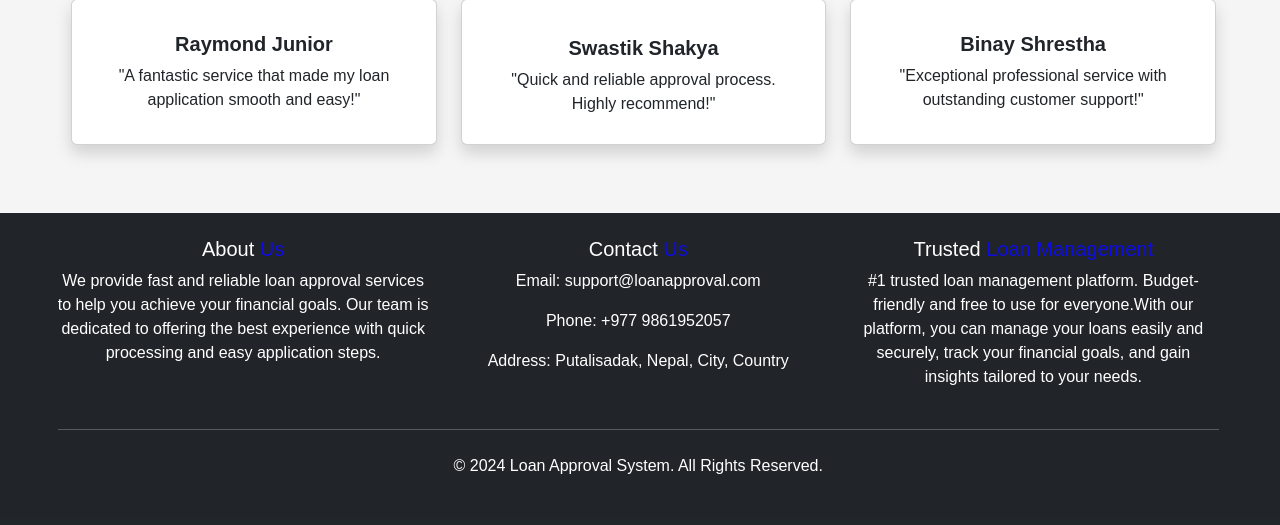
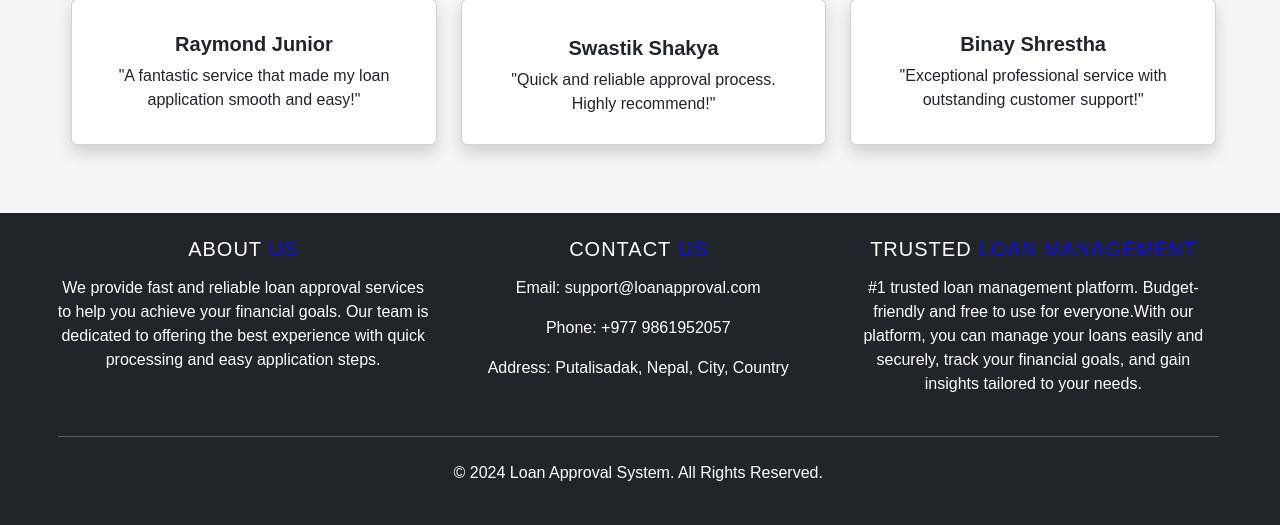
Before and after one commit to swastik990/loanapproval, a Django app: template loanapproval/template/landingpage.html in a window 1280 px wide. Shown: the part 615-1140 px from the top of the page. Before the commit the page ends 1089 px from the top, so only its background shows below. Run offline with Django 5.2, Linux system fonts and the light colour scheme; the template is opened without the code that fills it, so the values that code supplies are empty; parts of the project's set-up code (start-up, migrations or seed data) failed here and were passed over.

Commit message:
footer edit on landing page

```diff
--- a/loanapproval/registerLogin/static/css/landingpage.css
+++ b/loanapproval/registerLogin/static/css/landingpage.css
@@ -43,20 +43,7 @@ body {
 }
 
 
-/* .hero h1 {
-  font-size: 29px;
-  color: #4CAF50;
-  font-weight: bold;
-  margin-bottom: 10px;
-}
 
-.hero h2 {
-  font-size: 29px;
-  color: #fff;
-  font-weight: bold;
-  margin-bottom: 10px;
-}
-*/
 .p-edit {
   font-size: 18px !important;
   margin-bottom: 15px;
@@ -71,6 +58,7 @@ body {
   font-weight: bold;
   margin-bottom: 18px !important;
 }
+
 #button {
   background-color:  rgb(15, 15, 200);
   border-radius: 7px;
@@ -127,6 +115,17 @@ h2{
 footer {
   padding-left: 4.5% !important;
 }
+
+footer h5 {
+    font-size: 20px;
+    margin-bottom: 15px;
+    text-transform: uppercase;
+    letter-spacing: 1px;
+  }
+
+  footer p {
+    font-size: 16px;
+  }
 
 
 @media (max-width: 1093px) {
```
